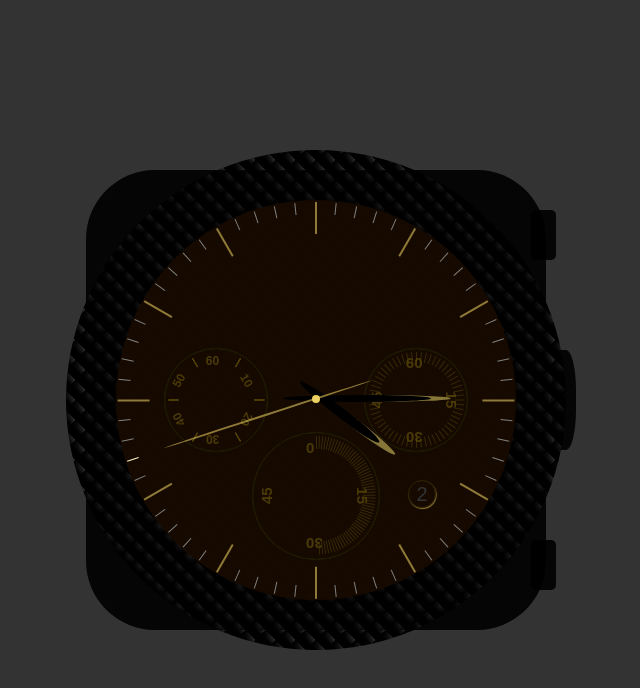
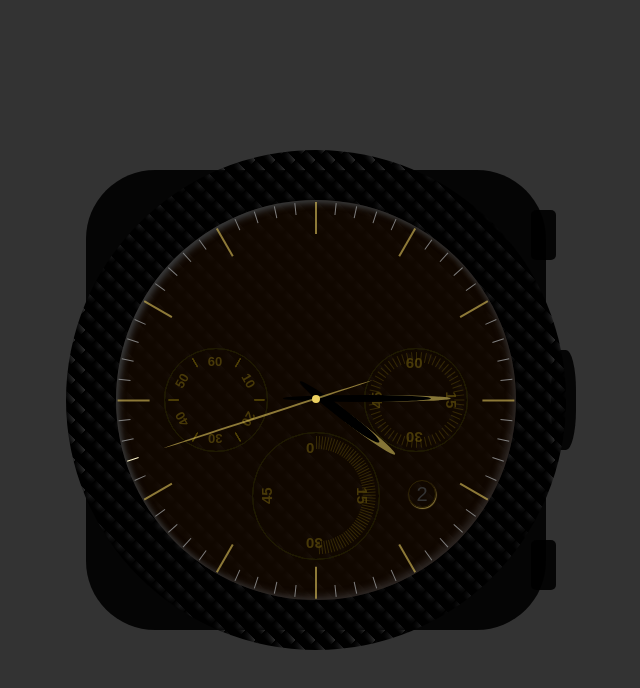
Before and after one commit to AbdulSamman/watch, a React (Vite) app: page / in a window 1280 px wide. Shown: the top 688 px of the page, without its empty margins (324-964 px from the left). Built offline with nearby package versions, Linux system fonts and the light colour scheme.

Commit message:
watch shadowglas added

```diff
--- a/src/styles/App.scss
+++ b/src/styles/App.scss
@@ -6,12 +6,11 @@
 }
 body {
   background-color: #333;
-  color: #aaa;
   font-family: sans-serif;
   display: flex;
-  height: 100vh;
   align-items: center;
   justify-content: center;
+  height: 100vh;
   .watchPage {
     background-color: rgba(0, 0, 0, 0.9);
     border-radius: 15%;
@@ -81,7 +80,9 @@ body {
       border-radius: 50%;
       position: relative;
       overflow: hidden;
-      background-color: $backgroundColor;
+      background-color: rgba($backgroundColor, 0.7);
+      box-shadow: rgb(59, 61, 62) 3px 3px 6px 0px inset,
+        rgba(70, 66, 66, 0.5) -3px -3px 6px 1px inset;
       .watchHand {
         width: 100%;
         height: 100%;
@@ -216,7 +217,8 @@ body {
           .minutsShow {
             left: 12%;
             .minutsNumbers {
-              font-size: 12px;
+              font-size: 13px;
+              left: 42%;
             }
           }
 
```
